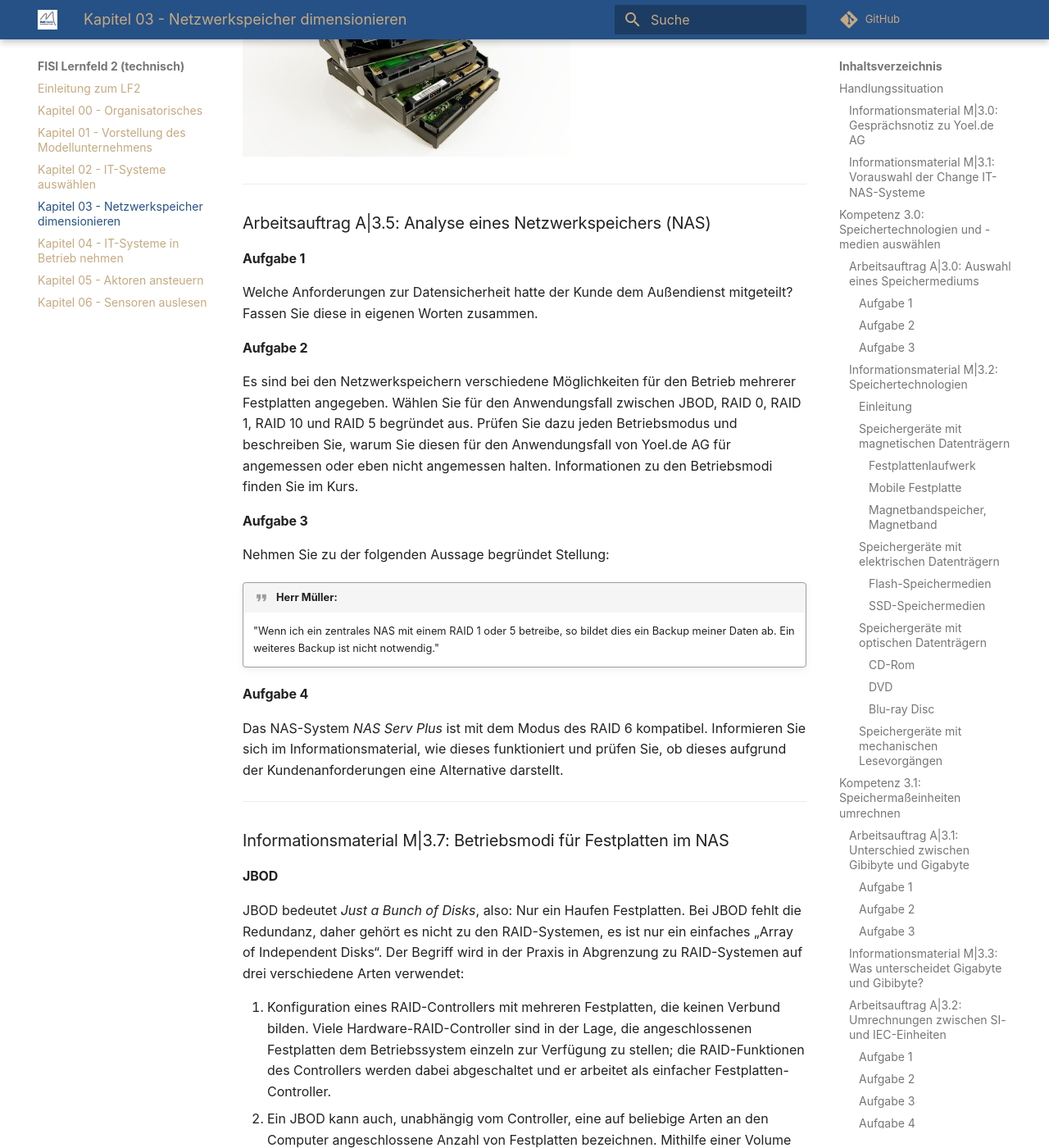
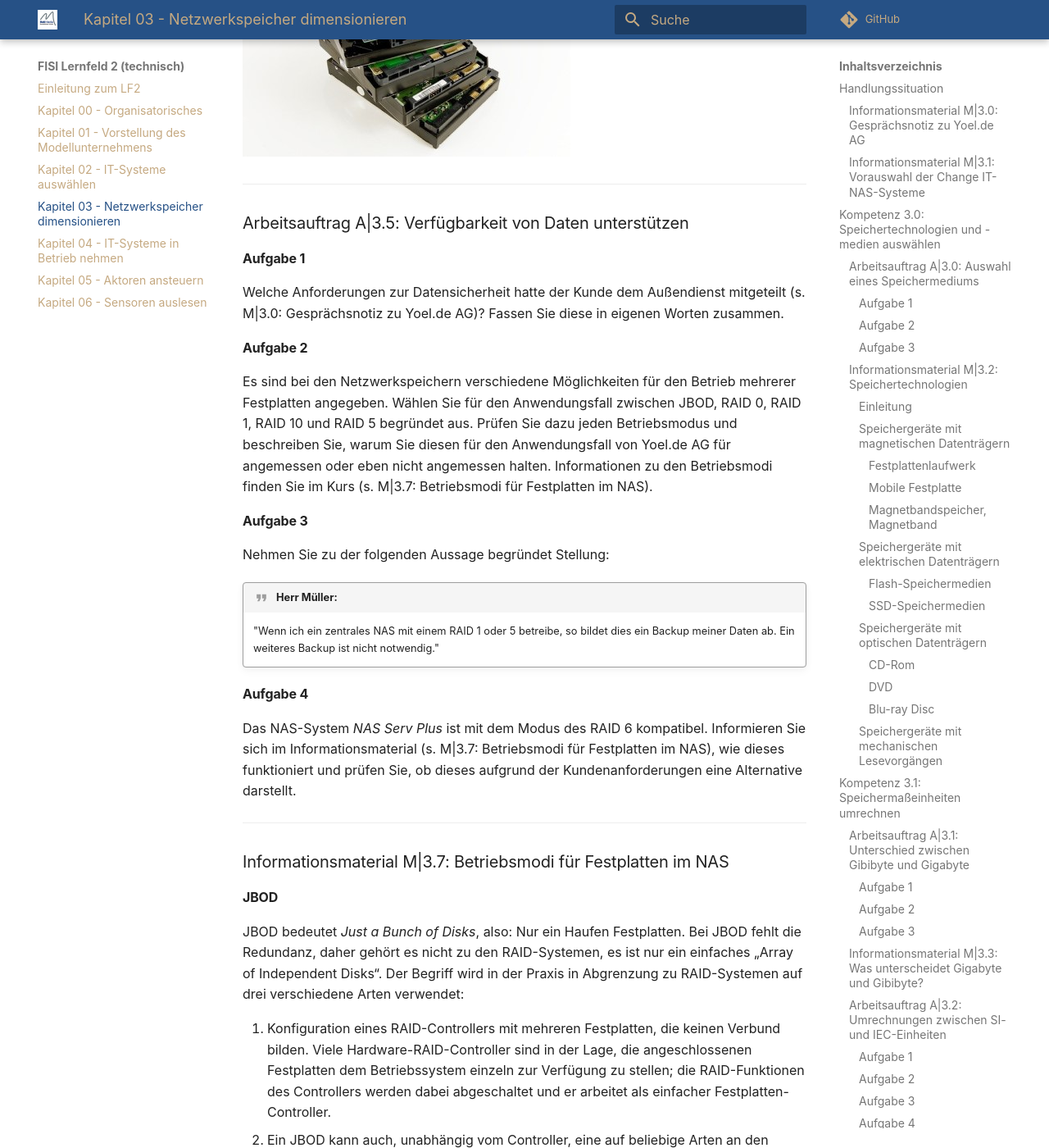
Before and after one commit to herr-nm/MMBbS_FISI_LF02, an MkDocs documentation site: the page built from docs/kapitel_03.md, in a window 1280 px wide and 1400 px high, scrolled down 24927 px. Shown: the whole window at 82% size. Built offline with MkDocs 1.6.1 and Material for MkDocs 9.7.7, drawn with Linux system fonts in a browser that asks for light colours; comment, search, counter and statistics services are not loaded.

Commit message:
Aufgabe 3.5 angepasst

```diff
--- a/docs/kapitel_03.md
+++ b/docs/kapitel_03.md
@@ -495,15 +495,15 @@ Die Datensicherheit ist für Yoel.de AG ein wichtiger Aspekt in der Auswahl eine
 
 ---
 
-### Arbeitsauftrag A|3.5: Analyse eines Netzwerkspeichers (NAS)
+### Arbeitsauftrag A|3.5: Verfügbarkeit von Daten unterstützen
 
 #### Aufgabe 1
 
-Welche Anforderungen zur Datensicherheit hatte der Kunde dem Außendienst mitgeteilt? Fassen Sie diese in eigenen Worten zusammen.
+Welche Anforderungen zur Datensicherheit hatte der Kunde dem Außendienst mitgeteilt (s. M|3.0: Gesprächsnotiz zu Yoel.de AG)? Fassen Sie diese in eigenen Worten zusammen.
 
 #### Aufgabe 2
 
-Es sind bei den Netzwerkspeichern verschiedene Möglichkeiten für den Betrieb mehrerer Festplatten angegeben. Wählen Sie für den Anwendungsfall zwischen JBOD, RAID 0, RAID 1, RAID 10 und RAID 5 begründet aus. Prüfen Sie dazu jeden Betriebsmodus und beschreiben Sie, warum Sie diesen für den Anwendungsfall von Yoel.de AG für angemessen oder eben nicht angemessen halten. Informationen zu den Betriebsmodi finden Sie im Kurs.
+Es sind bei den Netzwerkspeichern verschiedene Möglichkeiten für den Betrieb mehrerer Festplatten angegeben. Wählen Sie für den Anwendungsfall zwischen JBOD, RAID 0, RAID 1, RAID 10 und RAID 5 begründet aus. Prüfen Sie dazu jeden Betriebsmodus und beschreiben Sie, warum Sie diesen für den Anwendungsfall von Yoel.de AG für angemessen oder eben nicht angemessen halten. Informationen zu den Betriebsmodi finden Sie im Kurs (s. M|3.7: Betriebsmodi für Festplatten im NAS).
 
 #### Aufgabe 3
 
@@ -515,7 +515,8 @@ Nehmen Sie zu der folgenden Aussage begründet Stellung:
 
 #### Aufgabe 4
 
-Das NAS-System *NAS Serv Plus* ist mit dem Modus des RAID 6 kompatibel. Informieren Sie sich im Informationsmaterial, wie dieses funktioniert und prüfen Sie, ob dieses aufgrund der Kundenanforderungen eine Alternative darstellt.
+Das NAS-System *NAS Serv Plus* ist mit dem Modus des RAID 6 kompatibel. Informieren Sie sich im Informationsmaterial (s. M|3.7: Betriebsmodi für Festplatten im NAS), wie dieses funktioniert und prüfen Sie, ob dieses aufgrund der Kundenanforderungen eine Alternative darstellt.
+
 
 ---
 
```
